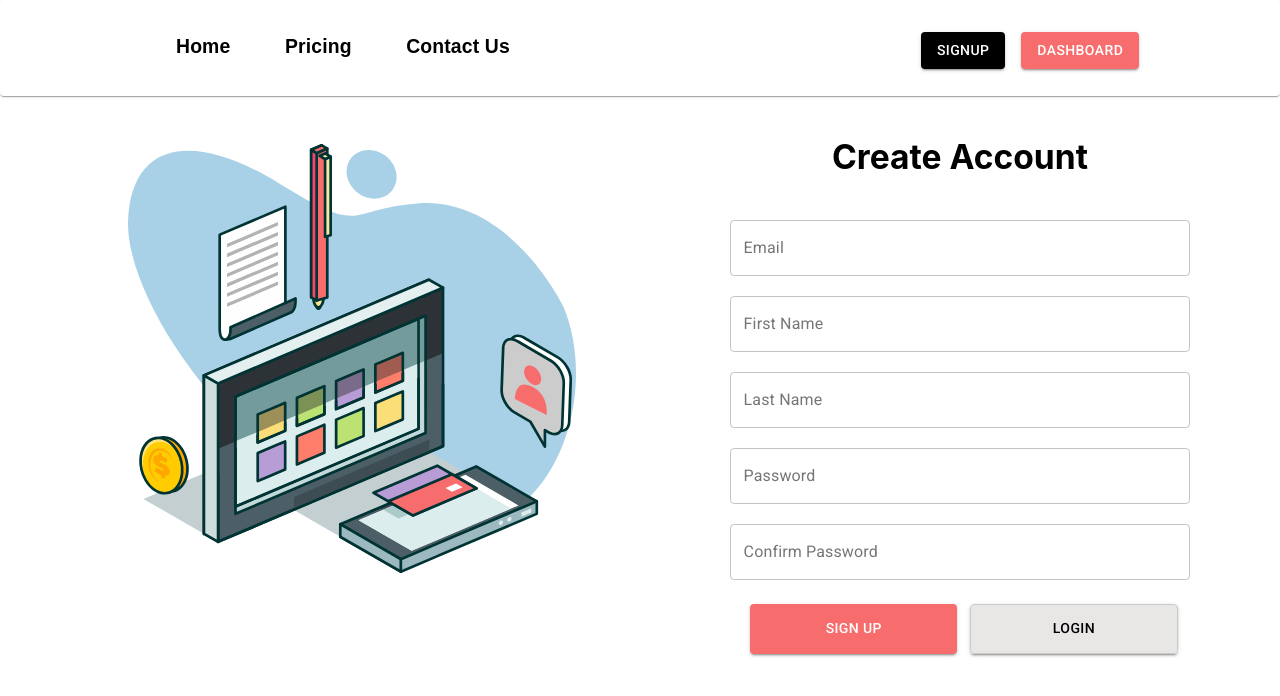
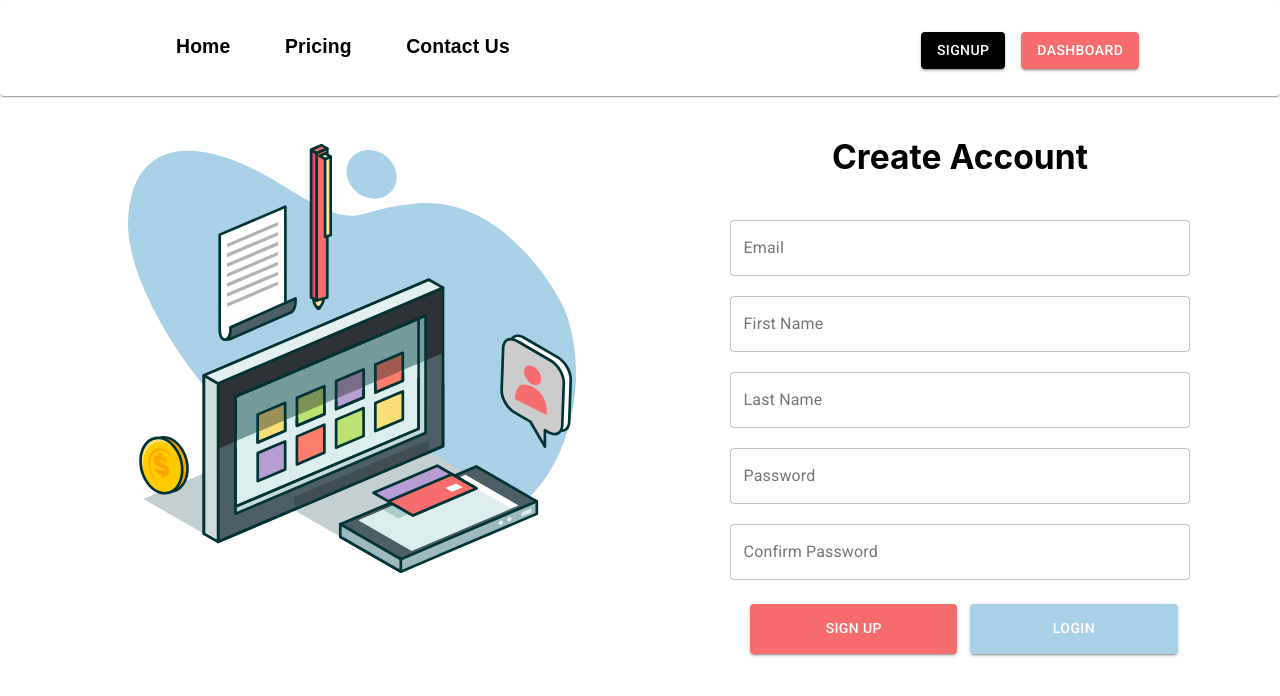
Before and after one commit to Taskiton/taskiton, a React (Create React App) app: page /signup in a window 1280 px wide. Shown: the top 696 px of the page. Built offline with nearby package versions, Linux system fonts and the light colour scheme.

Commit message:
Code refactor and design improvement.

```diff
--- a/src/signup/Signup.js
+++ b/src/signup/Signup.js
@@ -18,11 +18,6 @@ export default function Signup() {
         password: "",
         copassword: ""
     });
-    // const [name, setName] = useState("");
-    // const [lastname, setLastname] = useState("");
-    // const [mail, setMail] = useState("");
-    // const [password, setPassword] = useState("");
-    // const [copassword, setCopassword] = useState("");
 
     const classes = useStyles();
     const frmStyle = {
@@ -31,7 +26,6 @@ export default function Signup() {
         paddingRight: '7vw',
         paddingTop: '5vh',
         // boxShadow: 'rgb(216, 215, 215) 1px 2px 10px 2px',
-
     }
 
     function handleSubmit(event) {
@@ -64,18 +58,10 @@ export default function Signup() {
         });
         console.log(data);
     }
-    /////////////////////////////////////////////////////////////////////////////////////
-    //https://stackoverflow.com/questions/31048953/what-do-these-three-dots-in-react-do
-    // const arsh = {
-    //     "a":1,
-    //       "b":2,
-    // };
-    // const final = {...arsh, "b":3};
-    // console.log(final); //You can run this code to understand. Thank you.
-    //////////////////////////////////////////////////////////////////////////////////////
     function handleChange(event) {
         const { name, value } = event.target
         setUser(prevState => {
+            console.log(prevState)
             return {
                 ...prevState,
                 [name]: value
@@ -98,7 +84,7 @@ export default function Signup() {
                         <FormItem label="Password" name='password' value={user.password} onChange={(event) => handleChange(event)} />
                         <FormItem label="Confirm Password" name='copassword' value={user.copassword} onChange={(event) => handleChange(event)} />
                         <Button type="submit" className={classes.signUpButton} variant="contained" color="primary"> SIGN UP </Button>
-                        <Button style={{ border: '1px solid #cacaca', backgroundColor: "rgba(206, 200, 200, 0.45)", color: 'black' }} className={classes.signUpButton} variant="contained" color="primary"> LOGIN </Button>
+                        <Button  className={classes.loginButton} variant="contained" color="primary"> LOGIN </Button>
                     </form>
                 </Grid>
             </Grid>
--- a/src/signup/SignupStyle.js
+++ b/src/signup/SignupStyle.js
@@ -44,6 +44,25 @@ export const signupPageStyle = makeStyles(theme => ({
             backgroundColor: '#F76C6C',
             borderColor: '#F76C6C',
           },
+    },
+    loginButton:{
+        backgroundColor: '#A8D0E6',
+        width:'45%',
+        height: '50px',
+        display: 'inline',
+        marginLeft:'auto',
+        marginRight:'1vw',
+        marginTop:'3vh',
+        '&:hover': {
+            backgroundColor: '#86b8d4',
+            borderColor: '#86b8d4',
+            boxShadow: 'none',
+          },
+          '&:active': {
+            boxShadow: 'none',
+            backgroundColor: '#A8D0E6',
+            borderColor: '#A8D0E6',
+          },
     }
 
 }));
```
Also changed, not shown: 1 other file (tests, documents, lock files or other folders).
